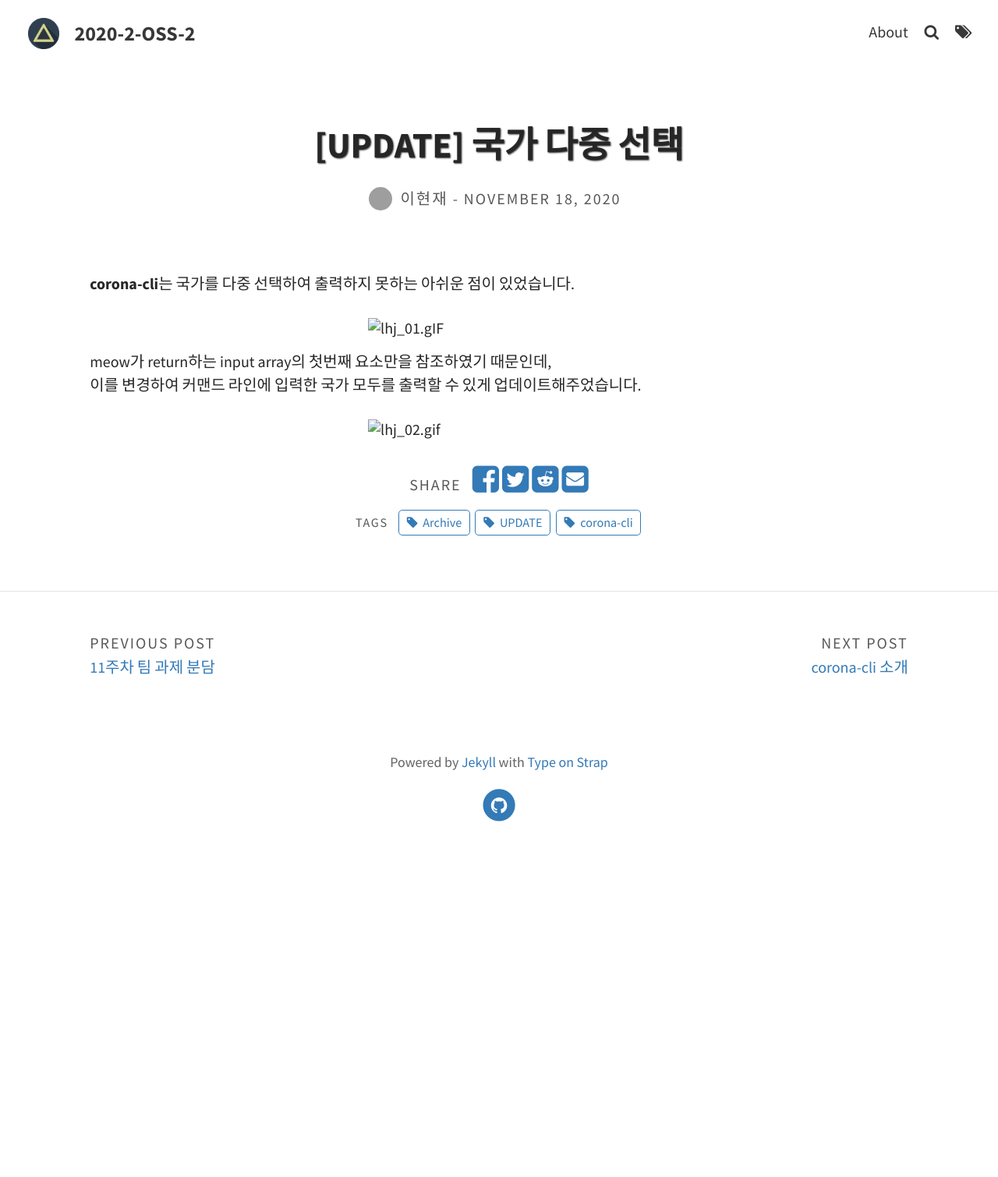
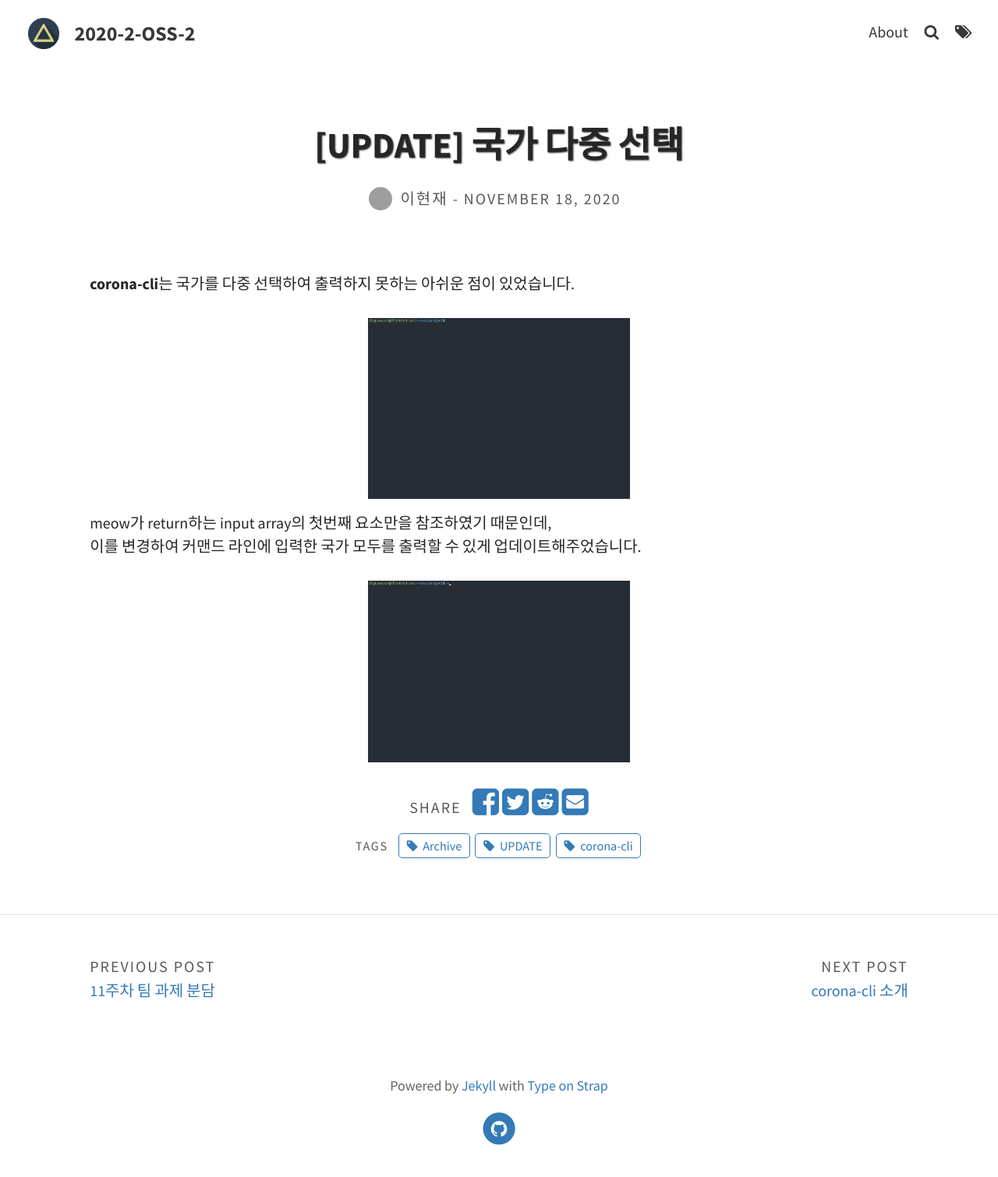
Before and after one commit to 20-2-SKKU-OSS/2020-2-OSS-2, a Jekyll site: the page built from _posts/2020-11-18-[UPDATE]-국가-다중-선택.md, in a window 1280 px wide. Shown: the whole page at 78% size. Built offline with Jekyll 4.4.1, drawn with Linux system fonts in a browser that asks for light colours; before the commit the page ends 1095 px from its top, so only the background shows below that; grey boxes are pictures that could not be loaded.

Commit message:
[ADD]gif 파일

```diff
--- a/_posts/2020-11-18-[UPDATE]-국가-다중-선택.md
+++ b/_posts/2020-11-18-[UPDATE]-국가-다중-선택.md
@@ -11,7 +11,7 @@ feature-img:
 
 <!--more-->
 
-{% include aligner.html images="lhj_01.gIF" %}
+{% include aligner.html images="lhj_01.gif" %}
 meow가 return하는 input array의 첫번째 요소만을 참조하였기 때문인데,
 이를 변경하여 커맨드 라인에 입력한 국가 모두를 출력할 수 있게 업데이트해주었습니다.
 {% include aligner.html images="lhj_02.gif" %}
```
Also changed, not shown: assets/img/lhj_01.gif (added), assets/img/lhj_02.gif (added).
